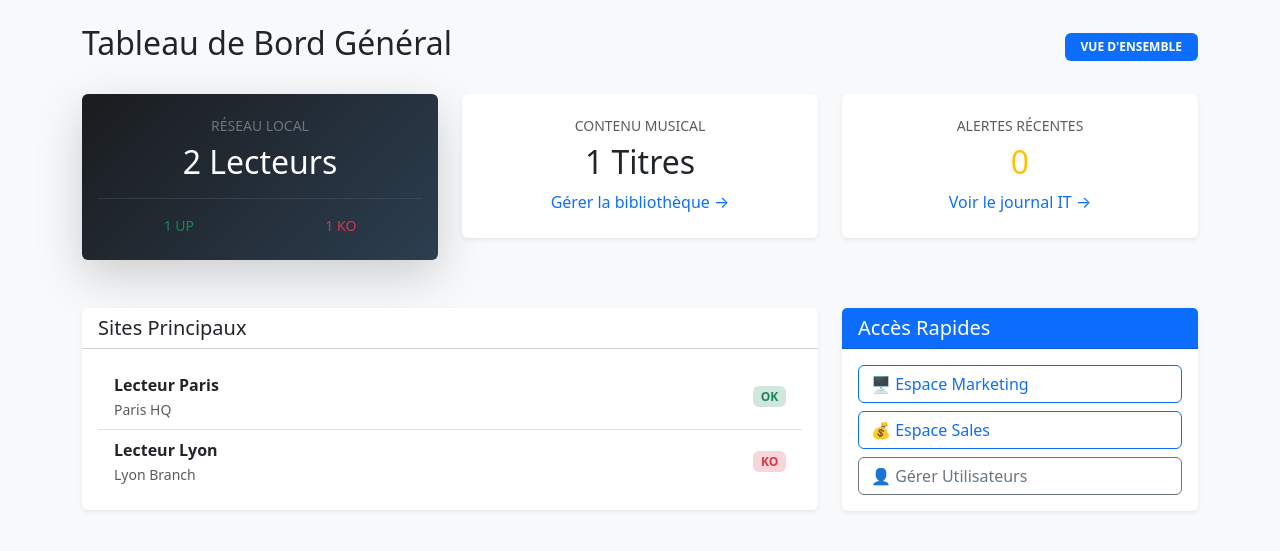
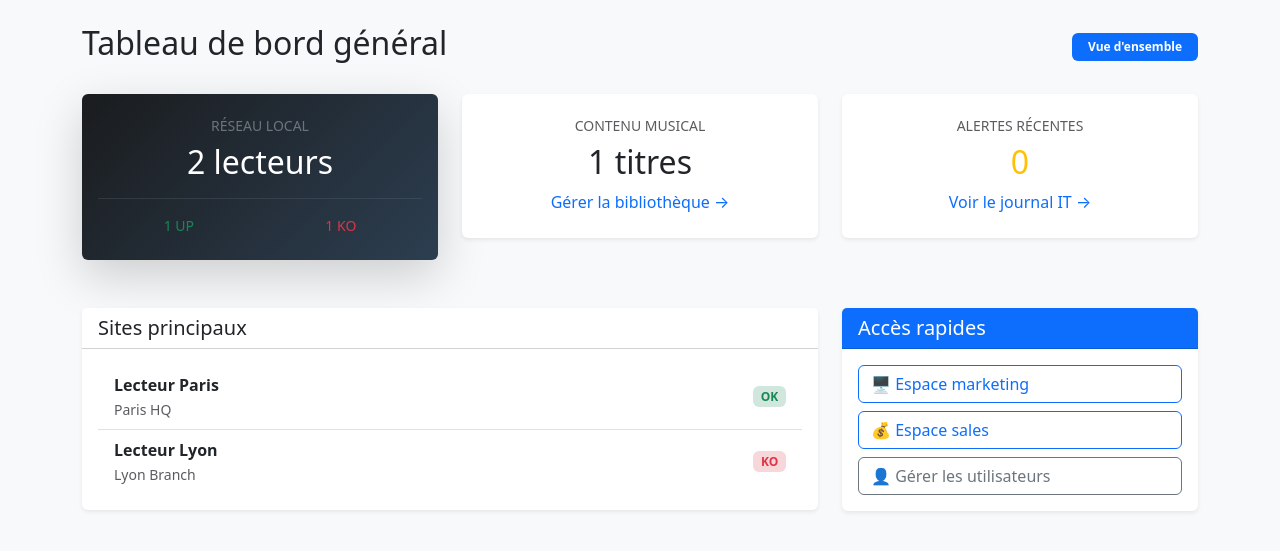
Before and after one commit to YounesLaribi/SAE301, a Flask app: page / in a window 1280 px wide. Shown: the part 56-607 px from the top of the page. Run offline with Flask 3, Linux system fonts and the light colour scheme; a user stored in the database is signed in.

Commit message:
Correction du Tableau de Bord et de quelques Erreurs

```diff
--- a/app/templates/base.html
+++ b/app/templates/base.html
@@ -42,9 +42,10 @@
                             Administration
                         </a>
                         <ul class="dropdown-menu" aria-labelledby="adminDropdown">
-                            <li><a class="dropdown-item" href="{{ url_for('user.users_list') }}">Gérer Utilisateurs</a>
+                            <li><a class="dropdown-item" href="{{ url_for('user.users_list') }}">Gérer les
+                                    utilisateurs</a>
                             </li>
-                            <li><a class="dropdown-item" href="{{ url_for('admin.tracks') }}">Gérer les Titres</a></li>
+                            <li><a class="dropdown-item" href="{{ url_for('admin.tracks') }}">Gérer les titres</a></li>
                         </ul>
                     </li>
                     {% endif %}
--- a/app/templates/dashboard.html
+++ b/app/templates/dashboard.html
@@ -4,8 +4,8 @@
 <div class="row">
     <div class="col-md-12">
         <div class="d-flex justify-content-between align-items-center mb-4">
-            <h1 class="h2">Tableau de Bord Général</h1>
-            <span class="badge bg-primary px-3 py-2">VUE D'ENSEMBLE</span>
+            <h1 class="h2">Tableau de bord général</h1>
+            <span class="badge bg-primary px-3 py-2">Vue d'ensemble</span>
         </div>
     </div>
 </div>
@@ -14,8 +14,8 @@
     <div class="col-md-4">
         <div class="card bg-gradient-dark text-white shadow-lg border-0">
             <div class="card-body text-center py-4">
-                <h6 class="text-secondary text-uppercase small">Réseau Local</h6>
-                <h2 class="mb-0">{{ total }} Lecteurs</h2>
+                <h6 class="text-secondary text-uppercase small">Réseau local</h6>
+                <h2 class="mb-0">{{ total }} lecteurs</h2>
                 <hr class="border-secondary">
                 <div class="d-flex justify-content-around">
                     <small class="text-success">{{ up }} UP</small>
@@ -27,8 +27,8 @@
     <div class="col-md-4">
         <div class="card bg-white shadow-sm border-0">
             <div class="card-body text-center py-4">
-                <h6 class="text-muted text-uppercase small">Contenu Musical</h6>
-                <h2 class="mb-0">{{ total_tracks }} Titres</h2>
+                <h6 class="text-muted text-uppercase small">Contenu musical</h6>
+                <h2 class="mb-0">{{ total_tracks }} titres</h2>
                 <p class="text-primary mb-0 mt-2"><a href="{{ url_for('admin.tracks') }}"
                         class="text-decoration-none">Gérer la bibliothèque →</a></p>
             </div>
@@ -37,7 +37,7 @@
     <div class="col-md-4">
         <div class="card bg-white shadow-sm border-0">
             <div class="card-body text-center py-4">
-                <h6 class="text-muted text-uppercase small">Alertes Récentes</h6>
+                <h6 class="text-muted text-uppercase small">Alertes récentes</h6>
                 <h2 class="mb-0 text-warning">{{ critical }}</h2>
                 <p class="text-primary mb-0 mt-2"><a href="{{ url_for('admin.monitoring_it') }}"
                         class="text-decoration-none">Voir le journal IT →</a></p>
@@ -50,7 +50,7 @@
     <div class="col-md-8">
         <div class="card shadow-sm border-0 mb-4">
             <div class="card-header bg-white">
-                <h5 class="mb-0">Sites Principaux</h5>
+                <h5 class="mb-0">Sites principaux</h5>
             </div>
             <div class="card-body">
                 <div class="list-group list-group-flush">
@@ -73,16 +73,16 @@
     <div class="col-md-4">
         <div class="card shadow-sm border-0">
             <div class="card-header bg-primary text-white">
-                <h5 class="mb-0">Accès Rapides</h5>
+                <h5 class="mb-0">Accès rapides</h5>
             </div>
             <div class="card-body">
                 <div class="d-grid gap-2">
                     <a href="{{ url_for('admin.marketing_dashboard') }}" class="btn btn-outline-primary text-start">🖥️
-                        Espace Marketing</a>
+                        Espace marketing</a>
                     <a href="{{ url_for('admin.sales_dashboard') }}" class="btn btn-outline-primary text-start">💰
-                        Espace Sales</a>
+                        Espace sales</a>
                     <a href="{{ url_for('user.users_list') }}" class="btn btn-outline-secondary text-start">👤 Gérer
-                        Utilisateurs</a>
+                        les utilisateurs</a>
                 </div>
             </div>
         </div>
--- a/app/templates/player_detail.html
+++ b/app/templates/player_detail.html
@@ -16,7 +16,7 @@
             <div class="card-footer">
                 <form action="{{ url_for('devices.delete_lecteur', lecteur_id=player.id_lecteur) }}" method="POST"
                     onsubmit="return confirm('Supprimer ce lecteur ?');">
-                    <button type="submit" class="btn btn-danger btn-sm">Supprimer le Lecteur</button>
+                    <button type="submit" class="btn btn-danger btn-sm">Supprimer le lecteur</button>
                 </form>
             </div>
             {% endif %}
@@ -25,7 +25,7 @@
 
     <div class="col-md-6">
         <div class="card">
-            <div class="card-header">Alertes Actives</div>
+            <div class="card-header">Alertes actives</div>
             <div class="card-body">
                 {% if alerts %}
                 <ul class="list-group">
```
Also changed, not shown: app/services/UserService.py (+8 -1 lines), app/templates/admin_dashboard.html (+6 -6 lines), app/templates/marketing.html (+7 -7 lines), app/templates/sales.html (+5 -5 lines), app/templates/tracks.html (+6 -6 lines), app/templates/users.html (+10 -6 lines).
